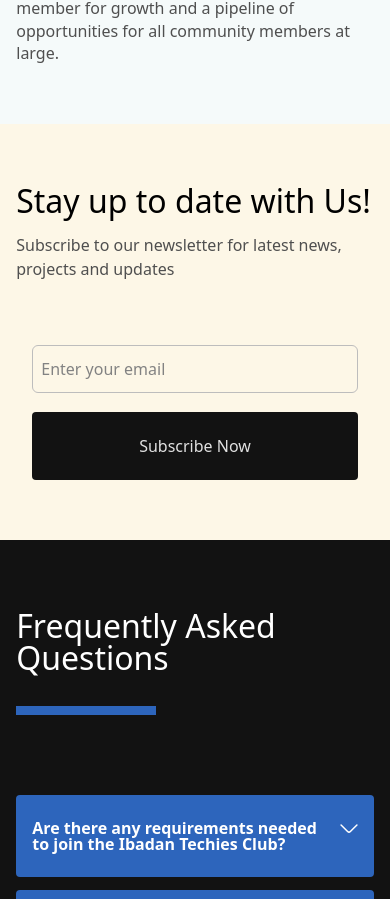
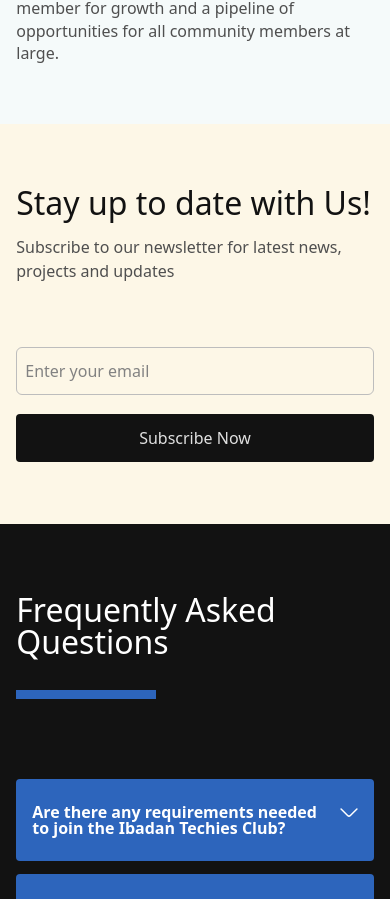
Before and after one commit to Ibadan-Techies/badtechies, a Next.js app: page / in a window 390 px wide. Shown: the part 3879-4778 px from the top of the page. Built offline with nearby package versions, Linux system fonts and the light colour scheme.

Commit message:
fix subscribe-newletter width

```diff
--- a/src/components/Button/button.tsx
+++ b/src/components/Button/button.tsx
@@ -46,7 +46,7 @@
 }: React.PropsWithChildren<Props>) => {
   const buttonClass = clsx(
     // Base style
-    `lg:py-3.5 lg:px-5 py-6 w-full px-6 rounded font-medium flex items-center justify-around ${
+    `lg:py-3.5 lg:px-5 py-6 w-full h-full px-6 rounded font-medium flex items-center justify-around ${
       style.hoverBg || ''
     } ${style.hoverColor || ''}`,
     {
--- a/src/components/SubscribeNewsletter/subscribe-newsletter.tsx
+++ b/src/components/SubscribeNewsletter/subscribe-newsletter.tsx
@@ -3,16 +3,16 @@
 
 function SubscribeNewsLetter() {
   return (
-    <div className="_body bg-ibtc-light-yellow  relative">
-      <div className="_wrapper flex flex-col items-center justify-center min-h-[26rem] gap-[4rem]">
+    <div className="_body bg-ibtc-light-yellow relative">
+      <div className="_wrapper flex flex-col items-center justify-center min-h-[25rem] gap-[4rem]">
         <div className="space-y-[1rem] lg:text-center">
-          <h2 className="_header text-[#000000]">Stay up to date with Us!</h2>
+          <h2 className="_header text-ibtc-black">Stay up to date with Us!</h2>
           <p className="text-ibtc-grey-2">
             Subscribe to our newsletter for latest news, projects and updates
           </p>
         </div>
 
-        <div className="w-full items-center mx-auto flex flex-col lg:flex-row justify-center px-4 gap-[1.15rem] max-w-[400px] lg:max-w-full">
+        <div className="w-full items-center flex flex-col lg:flex-row justify-center lg:px-4 gap-[1.15rem] sm:max-w-[400px] lg:max-w-full">
           <input
             type="email"
             name="your-email"
@@ -20,7 +20,7 @@
             aria-label="Enter your email"
             className="bg-transparent w-full border border-[#BDBDBD] rounded-[6px] h-[3rem] lg:h-[3.5rem] lg:max-w-[28rem] px-2 placeholder:text-[#828282] outline-4 outline-transparent outline-offset-[6px] focus:outline-ibtc-blue"
           />
-          <span className="w-full lg:w-fit">
+          <span className="w-full lg:w-fit h-[3rem] lg:h-[3.5rem]">
             <Button
               type="button"
               style={{
```
